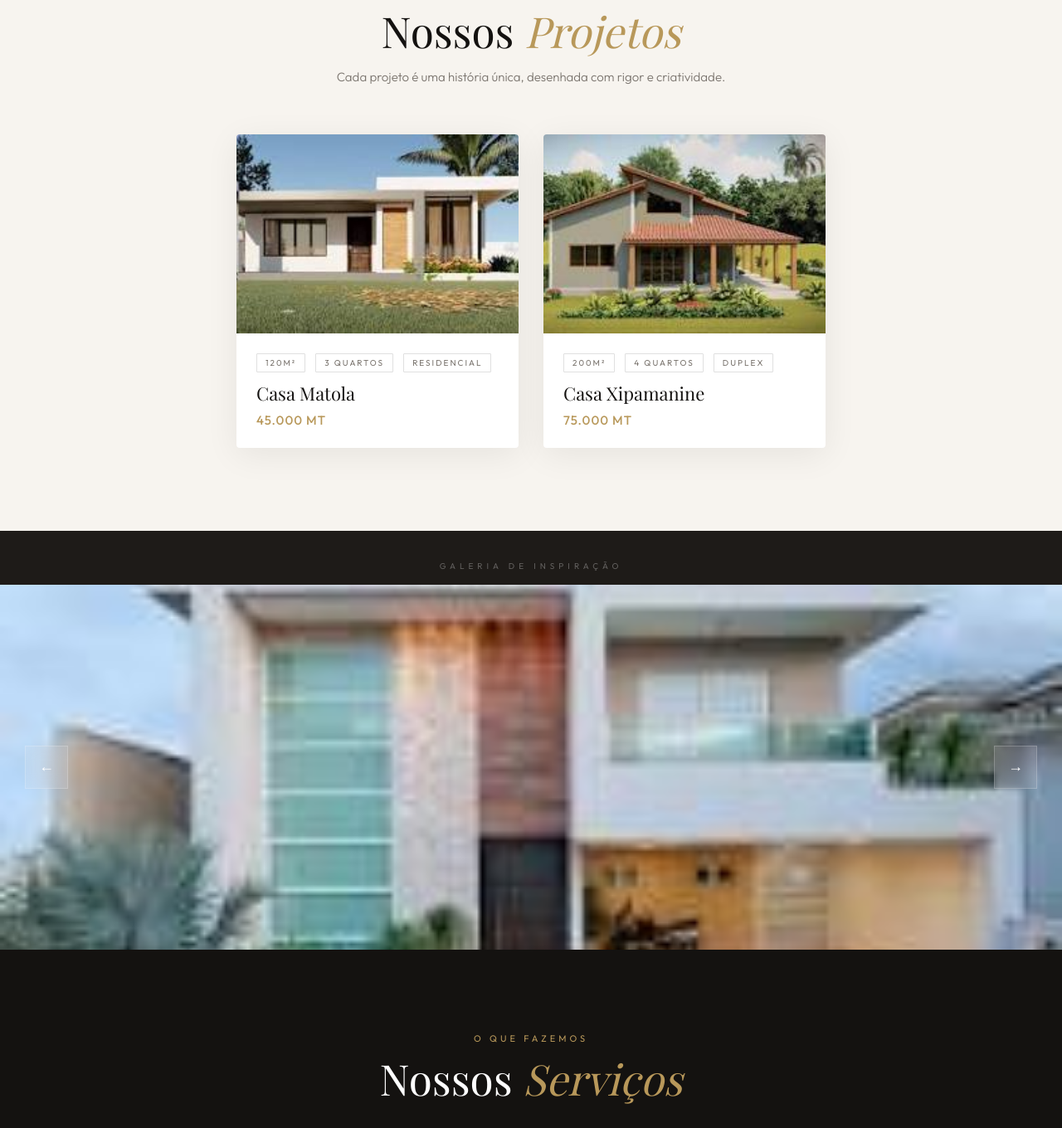
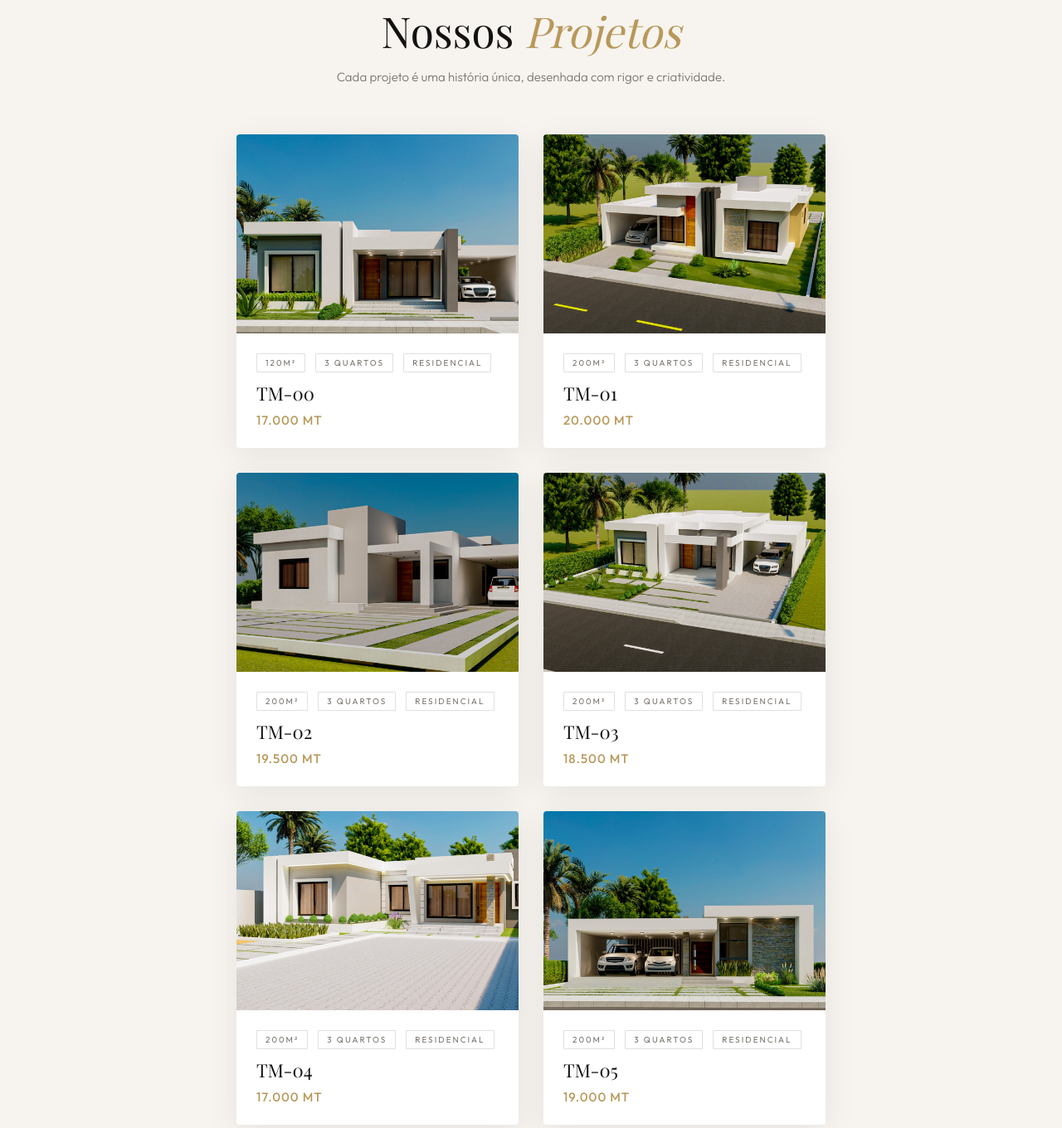
Before and after one commit to allen-homo47/Arquitetura, a plain HTML site: page index.html in a window 1280 px wide. Shown: the part 1127-2487 px from the top of the page at 83% size. Drawn offline with nearby package versions, Linux system fonts and the light colour scheme; a web font is replaced by a local one.

Commit message:
index.html

```diff
--- a/index.html
+++ b/index.html
@@ -70,9 +70,9 @@
         <p class="section-desc">Cada projeto é uma história única, desenhada com rigor e criatividade.</p>
     </div>
     <div class="grid">
-        <div class="card" data-aos>
+        <div  class="card tm00" data-aos>
             <div class="card-img-wrapper">
-                <img src="img/casa1.jpeg" alt="Casa Matola">
+                <img class="tm00" src="img/PHOTO-2026-03-10-10-38-46.jpg" alt="TM-00">
                 <div class="card-overlay">
                     <button onclick="abrirGaleria('Casa Matola','45.000 MT')" class="btn-ver">Ver Galeria →</button>
                 </div>
@@ -83,14 +83,14 @@
                     <span>3 Quartos</span>
                     <span>Residencial</span>
                 </div>
-                <h3>Casa Matola</h3>
-                <p class="card-price">45.000 MT</p>
+                <h3>TM-00</h3>
+                <p class="card-price">17.000 MT</p>
             </div>
         </div>
 
-        <div class="card" data-aos>
+        <div class="tm01 card" data-aos>
             <div class="card-img-wrapper">
-                <img src="img/casa2.jpeg" alt="Casa Xipamanine">
+                <img src="img/PHOTO-2026-03-10-10-39-01.jpg" alt="Casa Xipamanine">
                 <div class="card-overlay">
                     <button onclick="abrirGaleria('Casa Xipamanine','75.000 MT')" class="btn-ver">Ver Galeria →</button>
                 </div>
@@ -98,13 +98,105 @@
             <div class="card-body">
                 <div class="card-meta">
                     <span>200m²</span>
-                    <span>4 Quartos</span>
-                    <span>Duplex</span>
+                    <span>3 Quartos</span>
+                    <span>Residencial</span>
                 </div>
-                <h3>Casa Xipamanine</h3>
-                <p class="card-price">75.000 MT</p>
+                <h3>TM-01</h3>
+                <p class="card-price">20.000 MT</p>
             </div>
         </div>
+
+              <div class="tm02 card" data-aos>
+            <div class="card-img-wrapper">
+                <img src="img/PHOTO-2026-03-10-10-39-00 4.jpg" alt="Casa Xipamanine">
+                <div class="card-overlay">
+                    <button onclick="abrirGaleria('Casa Xipamanine','75.000 MT')" class="btn-ver">Ver Galeria →</button>
+                </div>
+            </div>
+            <div class="card-body">
+                <div class="card-meta">
+                    <span>200m²</span>
+                    <span>3 Quartos</span>
+                    <span>Residencial</span>
+                </div>
+                <h3>TM-02</h3>
+                <p class="card-price">19.500 MT</p>
+            </div>
+        </div>
+
+              <div class="tm03 card" data-aos>
+            <div class="card-img-wrapper">
+                <img src="img/PHOTO-2026-03-10-10-38-49.jpg" alt="Casa Xipamanine">
+                <div class="card-overlay">
+                    <button onclick="abrirGaleria('Casa Xipamanine','75.000 MT')" class="btn-ver">Ver Galeria →</button>
+                </div>
+            </div>
+            <div class="card-body">
+                <div class="card-meta">
+                    <span>200m²</span>
+                    <span>3 Quartos</span>
+                    <span>Residencial</span>
+                </div>
+                <h3>TM-03</h3>
+                <p class="card-price">18.500 MT</p>
+            </div>
+        </div>
+
+              <div class="tm04 card" data-aos>
+            <div class="card-img-wrapper">
+                <img src="img/PHOTO-2026-03-10-10-39-01 4.jpg" alt="Casa Xipamanine">
+                <div class="card-overlay">
+                    <button onclick="abrirGaleria('Casa Xipamanine','75.000 MT')" class="btn-ver">Ver Galeria →</button>
+                </div>
+            </div>
+            <div class="card-body">
+                <div class="card-meta">
+                    <span>200m²</span>
+                    <span>3 Quartos</span>
+                    <span>Residencial</span>
+                </div>
+                <h3>TM-04</h3>
+                <p class="card-price">17.000 MT</p>
+            </div>
+        </div>
+
+              <div class="tm05 card" data-aos>
+            <div class="card-img-wrapper">
+                <img src="img/PHOTO-2026-03-10-10-38-51.jpg" alt="Casa Xipamanine">
+                <div class="card-overlay">
+                    <button onclick="abrirGaleria('Casa Xipamanine','75.000 MT')" class="btn-ver">Ver Galeria →</button>
+                </div>
+            </div>
+            <div class="card-body">
+                <div class="card-meta">
+                    <span>200m²</span>
+                    <span>3 Quartos</span>
+                    <span>Residencial</span>
+                </div>
+                <h3>TM-05</h3>
+                <p class="card-price">19.000 MT</p>
+            </div>
+        </div>
+
+              <div class="tm06 card" data-aos>
+            <div class="card-img-wrapper">
+                <img src="img/PHOTO-2026-03-10-10-39-02 2.jpg" alt="Casa Xipamanine">
+                <div class="card-overlay">
+                    <button onclick="abrirGaleria('Casa Xipamanine','75.000 MT')" class="btn-ver">Ver Galeria →</button>
+                </div>
+            </div>
+            <div class="card-body">
+                <div class="card-meta">
+                    <span>200m²</span>
+                    <span>3 Quartos</span>
+                    <span>Residencial</span>
+                </div>
+                <h3>TM-06</h3>
+                <p class="card-price">18.000 MT</p>
+            </div>
+        </div>
+
+
     </div>
 </section>
 
@@ -113,11 +205,11 @@
     <div class="carousel-label">Galeria de Inspiração</div>
     <div class="carousel">
         <div class="slides">
-            <img src="img/casa1.jpeg" alt="Projeto 1">
-            <img src="img/casa3.jpeg" alt="Projeto 2">
-            <img src="img/casa2.jpeg" alt="Projeto 3">
-            <img src="img/casa1.jpeg" alt="Projeto 4">
-            <img src="img/casa3.jpeg" alt="Projeto 5">
+            <img src="img/PHOTO-2026-03-10-10-38-46 2.jpg" alt="Projeto 1">
+            <img src="img/PHOTO-2026-03-10-10-38-47 2.jpg" alt="Projeto 2">
+            <img src="img/PHOTO-2026-03-10-10-38-47 3.jpg" alt="Projeto 3">
+            <img src="img/PHOTO-2026-03-10-10-38-52.jpg" alt="Projeto 4">
+            <img src="img/PHOTO-2026-03-10-10-38-59 2.jpg" alt="Projeto 5">
         </div>
         <button class="prev" aria-label="Anterior">&#8592;</button>
         <button class="next" aria-label="Próximo">&#8594;</button>
@@ -160,7 +252,7 @@
     </div>
     <div class="sobre-visual" data-aos>
         <div class="sobre-img-frame">
-            <img src="img/casa3.jpeg" alt="Projeto de Destaque" class="sobre-img">
+            <img src="img/PHOTO-2026-03-10-10-39-01.jpg" alt="Projeto de Destaque" class="sobre-img">
             <div class="sobre-badge">Est. 2020</div>
         </div>
     </div>
@@ -189,7 +281,7 @@
                     <p>+258 87 074 5156</p>
                 </div>
             </div>
-            <a href="https://wa.me/258848173167" class="btn btn-whatsapp" target="_blank">
+            <a href="https://wa.me/258842844264" class="btn btn-whatsapp" target="_blank">
                 <svg width="20" height="20" viewBox="0 0 24 24" fill="currentColor"><path d="M17.472 14.382c-.297-.149-1.758-.867-2.03-.967-.273-.099-.471-.148-.67.15-.197.297-.767.966-.94 1.164-.173.199-.347.223-.644.075-.297-.15-1.255-.463-2.39-1.475-.883-.788-1.48-1.761-1.653-2.059-.173-.297-.018-.458.13-.606.134-.133.298-.347.446-.52.149-.174.198-.298.298-.497.099-.198.05-.371-.025-.52-.075-.149-.669-1.612-.916-2.207-.242-.579-.487-.5-.669-.51-.173-.008-.371-.01-.57-.01-.198 0-.52.074-.792.372-.272.297-1.04 1.016-1.04 2.479 0 1.462 1.065 2.875 1.213 3.074.149.198 2.096 3.2 5.077 4.487.709.306 1.262.489 1.694.625.712.227 1.36.195 1.871.118.571-.085 1.758-.719 2.006-1.413.248-.694.248-1.289.173-1.413-.074-.124-.272-.198-.57-.347m-5.421 7.403h-.004a9.87 9.87 0 01-5.031-1.378l-.361-.214-3.741.982.998-3.648-.235-.374a9.86 9.86 0 01-1.51-5.26c.001-5.45 4.436-9.884 9.888-9.884 2.64 0 5.122 1.03 6.988 2.898a9.825 9.825 0 012.893 6.994c-.003 5.45-4.437 9.884-9.885 9.884m8.413-18.297A11.815 11.815 0 0012.05 0C5.495 0 .16 5.335.157 11.892c0 2.096.547 4.142 1.588 5.945L.057 24l6.305-1.654a11.882 11.882 0 005.683 1.448h.005c6.554 0 11.89-5.335 11.893-11.893a11.821 11.821 0 00-3.48-8.413z"/></svg>
                 Abrir WhatsApp
             </a>
@@ -204,11 +296,13 @@
         <h2 id="tituloProjeto"></h2>
         <p id="precoProjeto" class="modal-preco"></p>
         <div class="galeria">
-            <img src="img/casa1.jpeg" alt="Vista 1">
-            <img src="img/casa3.jpeg" alt="Vista 2">
+            <img src="img/PHOTO-2026-03-10-10-38-46.jpg" class="fototm1" alt="Vista 1">
+            <img src="img/PHOTO-2026-03-10-10-38-46 2.jpg" class="fototm2" alt="Vista 2">
         </div>
     </div>
 </div>
+
+
 
 <footer>
     <div class="footer-inner">
```
